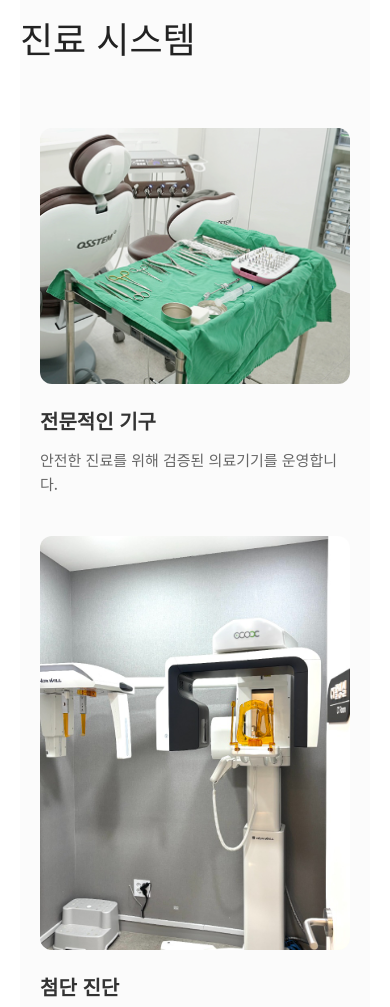
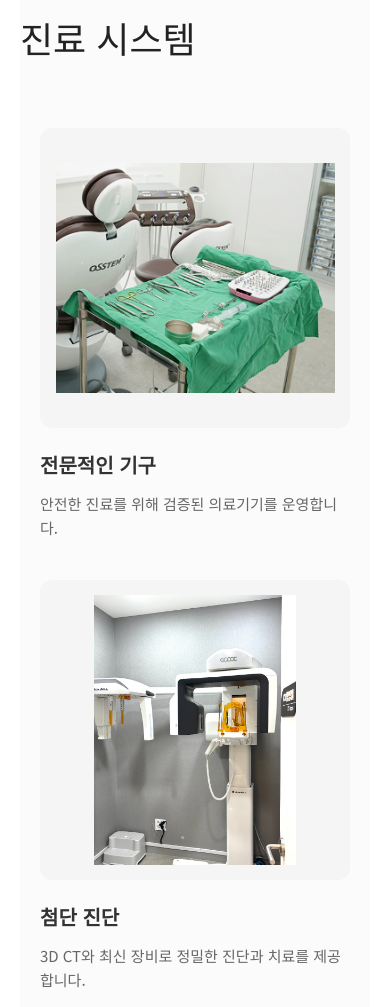
Before and after one commit to pigpo11/impline_dental, a plain HTML site: page about.html in a window 390 px wide. Shown: the part 2021-3028 px from the top of the page. Drawn offline with nearby package versions, Linux system fonts and the light colour scheme.

Commit message:
UI Alignment: Centered clinical equipment images within their containers for better visual balance

```diff
--- a/about.html
+++ b/about.html
@@ -6,7 +6,7 @@
     <meta name="viewport" content="width=device-width, initial-scale=1.0">
     <title>임플라인 소개 - 임플라인치과의원 포천점</title>
     <meta name="description" content="임플라인치과의원 허인범 대표원장 소개 및 진료안내">
-    <link rel="stylesheet" href="style.css?v=1776170069">
+    <link rel="stylesheet" href="style.css?v=1776170305">
     <link rel="stylesheet" href="subpage.css?v=2">
     <!-- Lucide Icons -->
     <script src="https://unpkg.com/lucide@latest"></script>
--- a/style.css
+++ b/style.css
@@ -1042,16 +1042,21 @@ footer {
     }
 
     .fac-img {
-        height: auto !important;
-        background: none !important;
+        height: 300px !important;
+        background: #f5f5f5 !important;
         padding: 0 !important;
         margin-bottom: 20px !important;
         border-radius: 12px !important;
         overflow: hidden !important;
+        display: flex !important;
+        align-items: center !important;
+        justify-content: center !important;
     }
 
     .fac-img img {
-        width: 100% !important;
+        max-width: 90% !important;
+        max-height: 90% !important;
+        width: auto !important;
         height: auto !important;
         display: block !important;
         object-fit: contain !important;
```
Also changed, not shown: cavity.html (+1 -1 lines), gums.html (+1 -1 lines), implant.html (+1 -1 lines), index.html (+1 -1 lines), nerve.html (+1 -1 lines), orthodontics.html (+1 -1 lines), save-tooth.html (+1 -1 lines), scaling.html (+1 -1 lines), sleep-treatment.html (+1 -1 lines), tmj.html (+1 -1 lines), whitening.html (+1 -1 lines), wisdom-tooth.html (+1 -1 lines).
